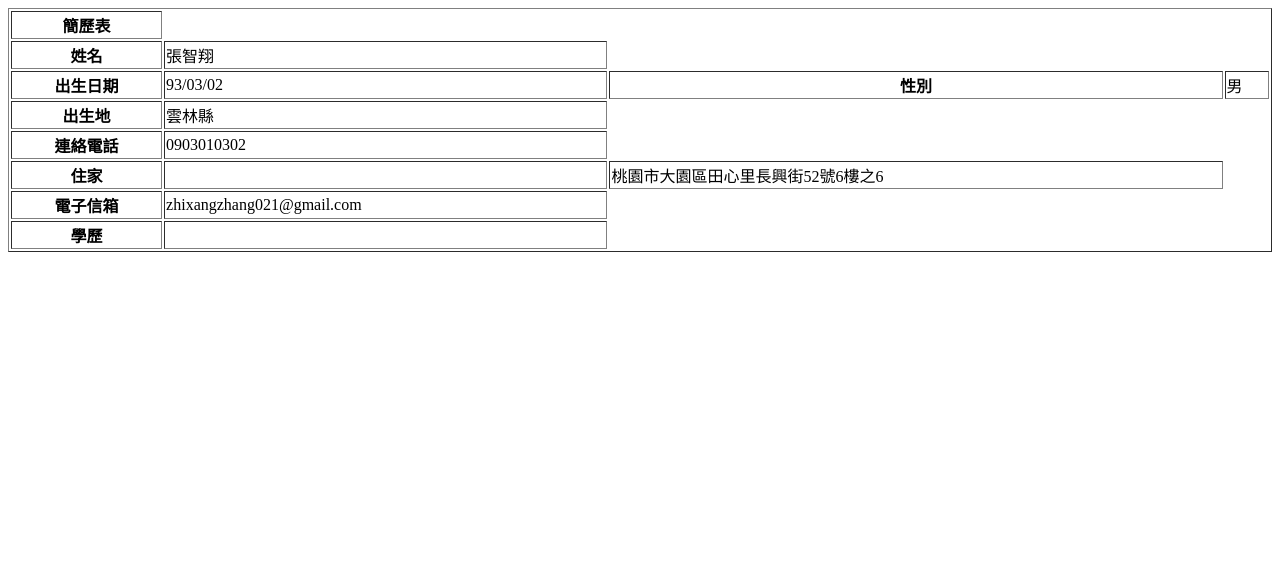
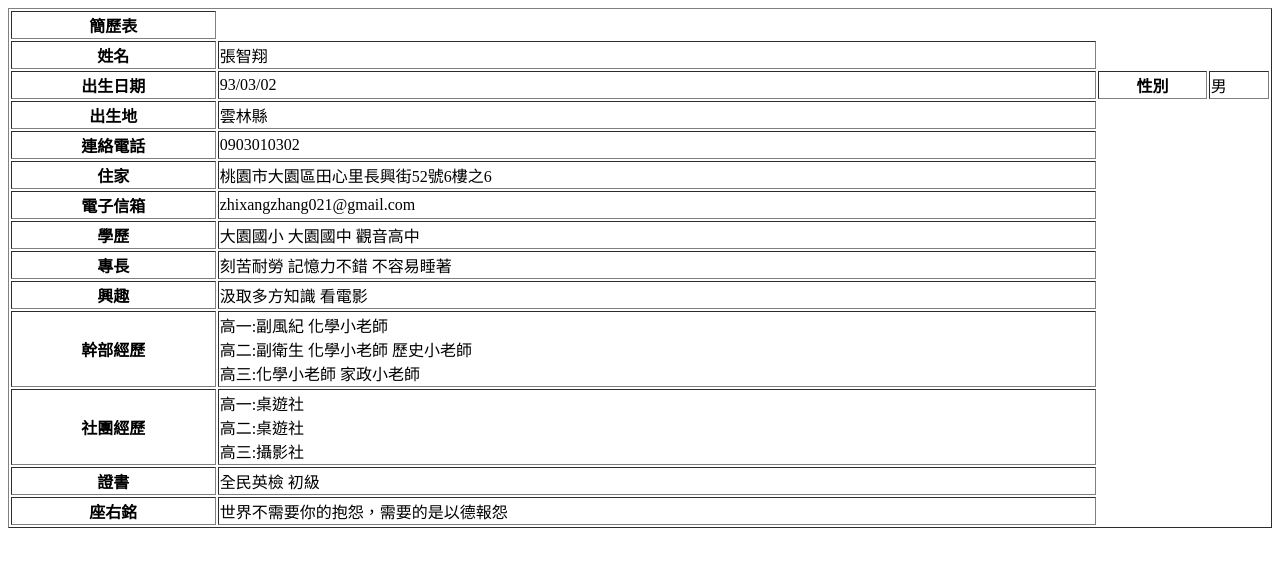
Before and after one commit to simon402/autobiography, a plain HTML site: page index.html in a window 1280 px wide. Drawn offline with Linux system fonts and the light colour scheme.

Commit message:
Update index.html

```diff
--- a/index.html
+++ b/index.html
@@ -24,7 +24,7 @@
  <td>0903010302</td>
   </tr>
 <tr>
-  <th>住家<th>
+  <th>住家</th>
   <td>桃園市大園區田心里長興街52號6樓之6</td>
   </tr>
 <tr>
@@ -33,4 +33,33 @@
   </tr>
 <tr>
   <th>學歷</th>
-  <td>
+  <td>大園國小 大園國中 觀音高中</td>
+</tr>
+<tr>
+ <th>專長</th>
+ <td>刻苦耐勞 記憶力不錯 不容易睡著 </td>
+ </tr>
+ <tr>
+ <th>興趣</th>
+ <td>汲取多方知識 看電影</td>
+ </tr>
+ <tr>
+ <th>幹部經歷</th>
+ <td>高一:副風紀 化學小老師<br>
+     高二:副衛生 化學小老師 歷史小老師<br>
+     高三:化學小老師 家政小老師</td>
+ </tr>
+ <tr>
+ <th>社團經歷</th>
+ <td>高一:桌遊社<br>
+     高二:桌遊社<br>
+     高三:攝影社</td>
+ </tr>
+ <tr>
+ <th>證書</th>
+ <td>全民英檢 初級</td>
+ </tr>
+<tr>
+<th>座右銘</th>
+<td>世界不需要你的抱怨，需要的是以德報怨</td>
+</tr>
```
